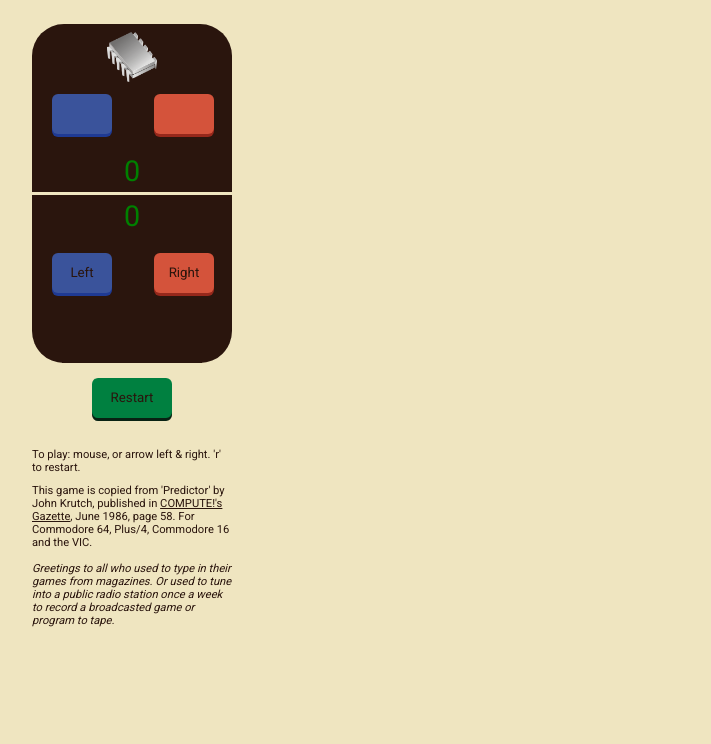
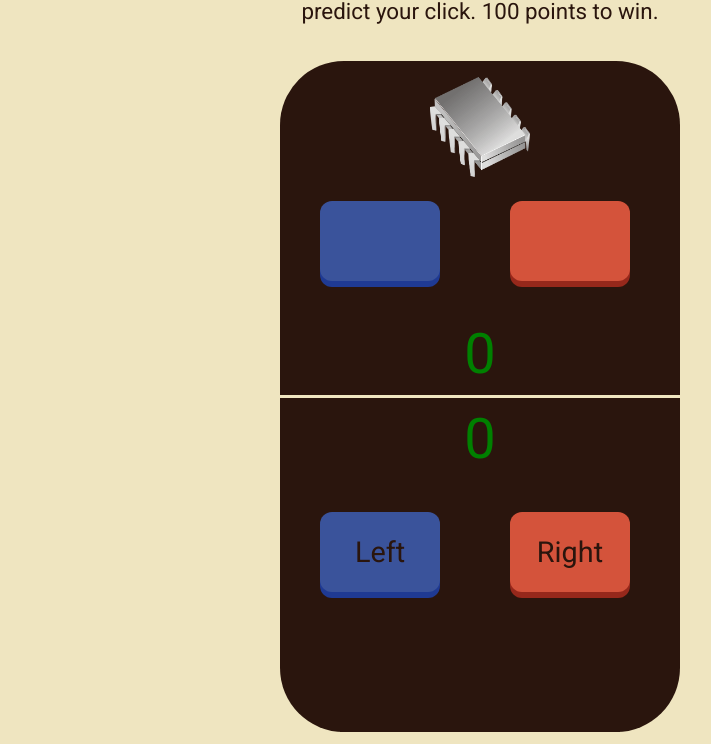
Before and after one commit to m1kaj/predictor, a plain HTML site: page index.html in a window 1280 px wide. Shown: the part 160-904 px from the top of the page, without its empty margins (160-871 px from the left). Before the commit the page ends 800 px from the top, so only its background shows below. Drawn offline with Linux system fonts and the light colour scheme.

Commit message:
Change size to 400px and center in page

```diff
--- a/index.html
+++ b/index.html
@@ -50,7 +50,7 @@
     </div>
 
     <div class="keys">
-        To play: mouse, or arrow left &amp right. 'r' to restart.
+        To play: mouse, or arrow left &amp right and 'r' to restart.
     </div>
 
     <div class="credit">
--- a/style/style.css
+++ b/style/style.css
@@ -1,6 +1,6 @@
 * {
   padding: 0;
-  margin: 0;
+  margin: auto;
   color: #2a150d;
   background-color: #efe5c0;
   font-family: Roboto, Arial, sans-serif;
@@ -9,51 +9,50 @@
 }
 
 .header {
-  font-size: 150%;
+  font-size: 250%;
   font-weight: 600;
   padding-top: 2%;
   padding-left: 15%;
   padding-right: 15%;
-  width: 200px;
+  width: 400px;
   text-align: center;
 }
 
 .intro {
-  font-size: 80%;
+  font-size: 140%;
   height: 50px;
   padding-top: 1%;
   padding-bottom: 3%;
   padding-left: 15%;
   padding-right: 15%;
-  width: 200px;
+  width: 400px;
   text-align: center;
 }
 
 .game-table {
-  width: 200px;
+  width: 400px;
   padding-left: 15%;
   padding-right: 15%;
 }
 
 .upper-half {
-  border-top-left-radius: 2em;
-  border-top-right-radius: 2em;
+  border-top-left-radius: 4em;
+  border-top-right-radius: 4em;
   margin-bottom: 3px;
 }
 
 .lower-half {
-  border-bottom-left-radius: 2em;
-  border-bottom-right-radius: 2em;
+  border-bottom-left-radius: 4em;
+  border-bottom-right-radius: 4em;
   margin-top: 3px;
 }
 
 .computer-buttons, .player-buttons, .new-game-button {
-  width: 100%;
-  height: 70px;
+  height: 140px;
 }
 
 .new-game-button {
-  width: 200px;
+  width: 400px;
   padding-left: 15%;
   padding-right: 15%;
   text-align: center;
@@ -61,85 +60,86 @@
 }
 
 #computer-left, #computer-right, #player-left, #player-right {
-  width: 60px;
-  height: 40px;
-  border-radius: 6px;
+  width: 120px;
+  height: 80px;
+  border-radius: 12px;
+  font-size: 180%;
 }
 
 #computer-left {
   position: relative;
-  top: 20px;
-  left: 20px;
+  top: 40px;
+  left: 40px;
 }
 
 #computer-right {
   position: relative;
-  top: 20px;
-  left: 58px;
+  top: 40px;
+  left: 106px;
 }
 
 #player-left {
   position: relative;
-  top: 10px;
-  left: 20px;
+  top: 20px;
+  left: 40px;
 }
 
 #player-right {
   position: relative;
-  top: 10px;
-  left: 58px;
+  top: 20px;
+  left: 106px;
 }
 
 #computer-score {
   color: #008000;
-  font-size: 180%;
+  font-size: 350%;
   text-align: center;
-  padding-top: 10px;
-  padding-bottom: 4px;
+  padding-top: 20px;
+  padding-bottom: 8px;
   width: 100%;
 }
 
 #player-score {
   color: #008000;
-  font-size: 180%;
+  font-size: 350%;
   text-align: center;
-  padding-top: 4px;
-  padding-bottom: 10px;
+  padding-top: 8px;
+  padding-bottom: 20px;
   width: 100%;
 }
 
 .computer {
-  width: 50px;
-  height: 50px;
+  width: 100px;
+  height: 100px;
   margin: auto;
   position: relative;
-  top: 4px;
+  top: 8px;
 }
 
 .player, #game-result {
-  height: 50px;
-  width: 140px;
+  height: 100px;
+  width: 280px;
   color: #ffffff;
   text-align: center;
-  font-size: 90%;
+  font-size: 120%;
   margin: auto;
 }
 
 .keys {
-  font-size: 70%;
-  width: 200px;
+  font-size: 140%;
+  width: 400px;
   padding-left: 15%;
   padding-right: 15%;
   text-align: left;
 }
 
 .credit {
-  font-size: 70%;
-  width: 200px;
+  font-size: 100%;
+  width: 400px;
   padding-left: 15%;
   padding-right: 15%;
   text-align: left;
-  margin-top: 10px;
+  margin-top: 20px;
 }
 
 /* buttons */
@@ -151,20 +151,20 @@
 
 #player-left:active {
   background-color: #3477db;
-  box-shadow: 0px 1px #1f3a93;
-  transform: translateY(3px);
+  box-shadow: 0px 2px #1f3a93;
+  transform: translateY(6px);
 }
 
 #player-right:active {
   background-color: #f22613;
-  box-shadow: 0px 1px #96281b;
-  transform: translateY(3px);
+  box-shadow: 0px 2px #96281b;
+  transform: translateY(6px);
 }
 
 #reset-game:active {
   background-color: #049372;
-  box-shadow: 0px 1px #082213;
-  transform: translateY(3px);
+  box-shadow: 0px 2px #082213;
+  transform: translateY(6px);
 }
 
 #computer-left, #computer-right, #reset-game {
@@ -175,9 +175,10 @@
 }
 
 #reset-game {
-  width: 80px;
-  height: 40px;
-  border-radius: 6px;
+  width: 160px;
+  height: 80px;
+  border-radius: 12px;
+  font-size: 180%;
 }
 
 /* background colors */
@@ -192,15 +193,15 @@
 
 #player-left, #computer-left {
   background-color: #3a539b;
-  box-shadow: 0px 3px #1f3a93;
+  box-shadow: 0px 6px #1f3a93;
 }
 
 #player-right, #computer-right {
   background-color: #d4533b;
-  box-shadow: 0px 3px #96281b;
+  box-shadow: 0px 6px #96281b;
 }
 
 #reset-game {
   background-color: #008040;
-  box-shadow: 0px 3px #082213;
+  box-shadow: 0px 6px #082213;
 }
```
